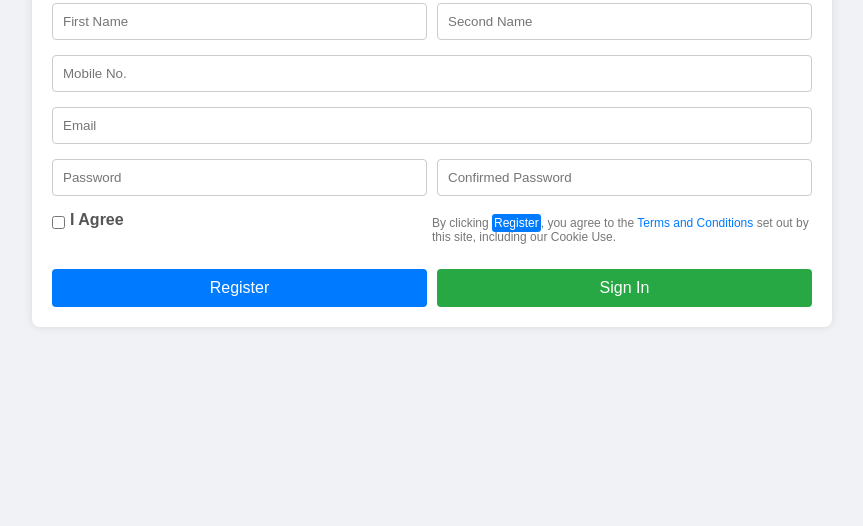
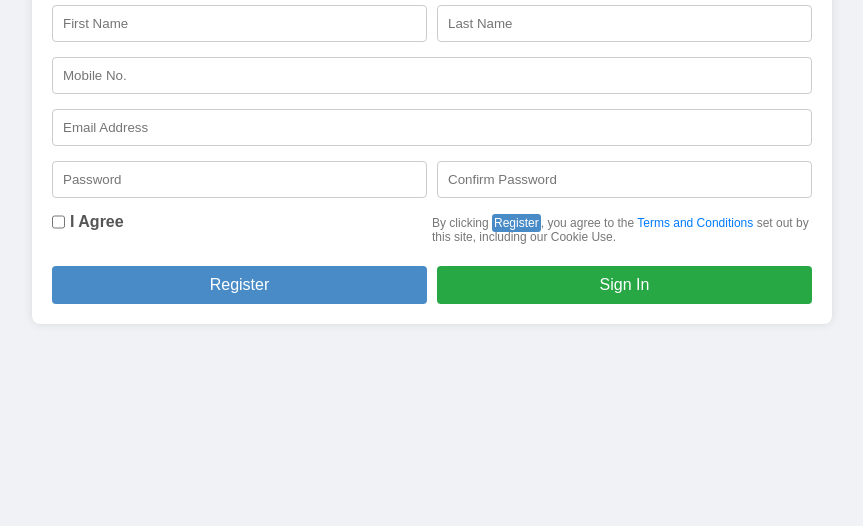
Before and after one commit to ak2697/Assignments, a plain HTML site: page Assignment 1/index.html in a window 1280 px wide. Shown: the part 274-800 px from the top of the page, without its empty margins (208-1071 px from the left). Drawn offline with Linux system fonts and the light colour scheme.

Commit message:
Assignment1

```diff
--- a/index.html
+++ b/Assignment 1/index.html
@@ -3,7 +3,7 @@
 <head>
     <meta charset="UTF-8">
     <meta name="viewport" content="width=device-width, initial-scale=1.0">
-    <title>Sign In</title>
+    <title>Assignment 1</title>
     <link rel="stylesheet" href="styles.css">
 </head>
 <body>
@@ -16,21 +16,21 @@
                         <input type="text" id="firstname" name="firstname" placeholder="First Name" required>
                     </div>
                     <div class="input-group">
-                        <input type="text" id="lastname" name="lastname" placeholder="Second Name" required>
+                        <input type="text" id="lastname" name="lastname" placeholder="Last Name" required>
                     </div>
                 </div>
                 <div class="input-group">
                     <input type="tel" id="mobile" name="mobile" placeholder="Mobile No." required>
                 </div>
                 <div class="input-group">
-                    <input type="email" id="email" name="email" placeholder="Email" required>
+                    <input type="email" id="email" name="email" placeholder="Email Address" required>
                 </div>
                 <div class="input-row">
                     <div class="input-group">
                         <input type="password" id="password" name="password" placeholder="Password" required>
                     </div>
                     <div class="input-group">
-                        <input type="password" id="confirm-password" name="confirm-password" placeholder="Confirmed Password" required>
+                        <input type="password" id="confirm-password" name="confirm-password" placeholder="Confirm Password" required>
                     </div>
                 </div>
                 <div class="input-row checkbox-row">
--- a/styles.css
+++ b/Assignment 1/styles.css
@@ -49,17 +49,18 @@ h1 {
 
 .checkbox-row {
     display: flex;
-    justify-content: space-between;
-    gap: 10px;
+    justify-content: start;
     align-items: center;
-    margin-bottom: 15px;
+    margin-bottom: 0px;
 }
 
 .checkbox-group {
     display: flex;
-    align-items: center;
     gap: 5px;
     width: 50%;
+}
+.checkbox-group label{
+    margin-bottom: 0px;
 }
 
 label {
@@ -111,7 +112,7 @@ input[type="checkbox"] {
 }
 
 .register-btn {
-    background-color: #007bff;
+    background-color: #498BC7;
     color: #fff;
 }
 
@@ -130,7 +131,7 @@ input[type="checkbox"] {
 
 .register-text{
     color: white;
-    background-color: #007bff;
+    background-color: #498BC7;
     padding: 2px;
     border-radius: 3px;
 }
```
Also changed, not shown: 1 other file.
